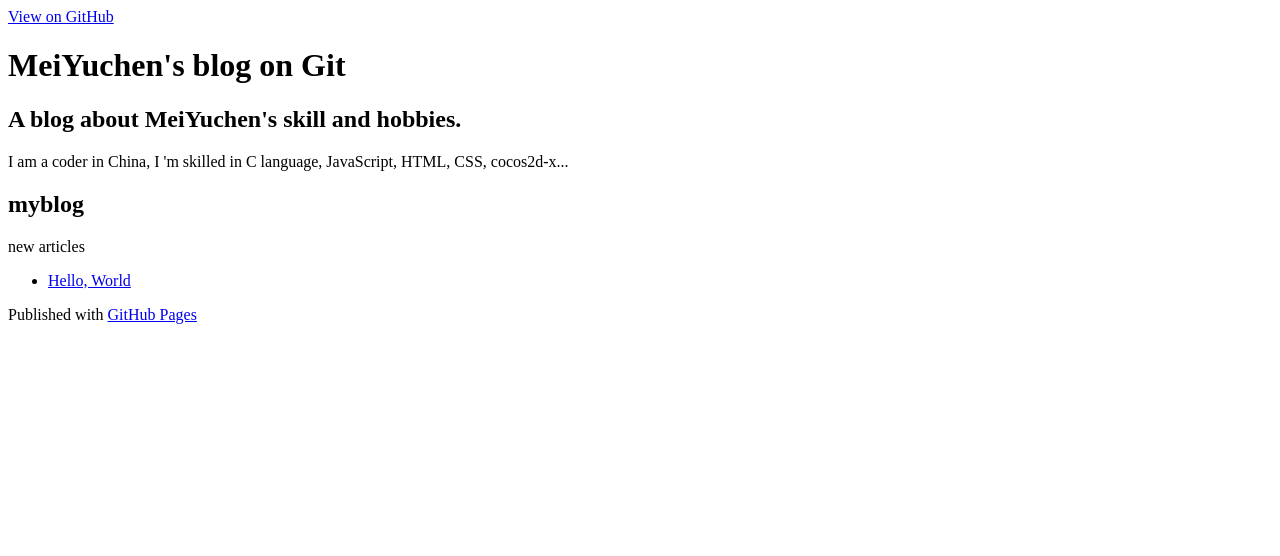
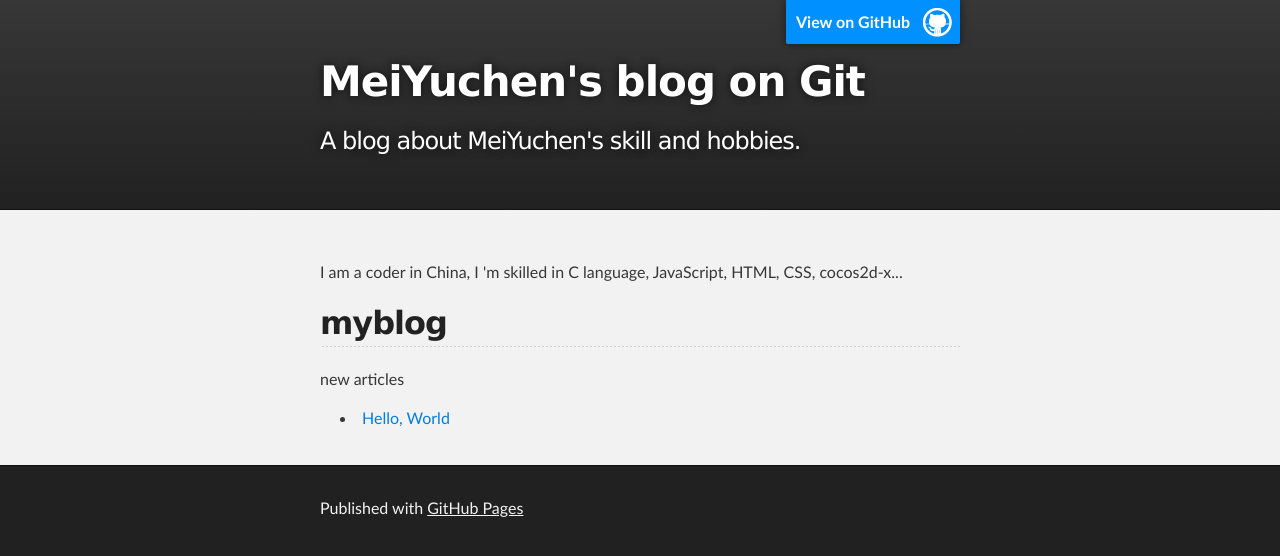
Before and after one commit to mycmessia/mycmessia.github.io, a Jekyll site: the page built from index.html, in a window 1280 px wide. Shown: the top 556 px of the page. Built offline with Jekyll 4.4.1, drawn with Linux system fonts in a browser that asks for light colours.

Commit message:
change css file use whole url

```diff
--- a/_layouts/default.html
+++ b/_layouts/default.html
@@ -3,7 +3,7 @@
 	<head>
 		<meta http-equiv="content-type" content="text/html; charset=utf-8" />
 		<title>{{ page.title }}</title>
-		<link rel="stylesheet" type="text/css" media="screen" href="{{ site.baseurl }}css/main.css" />
+		<link rel="stylesheet" type="text/css" media="screen" href="http://mycmessia.github.io/css/main.css" />
 	</head>
 	<body>
 	<!-- HEADER -->
```
